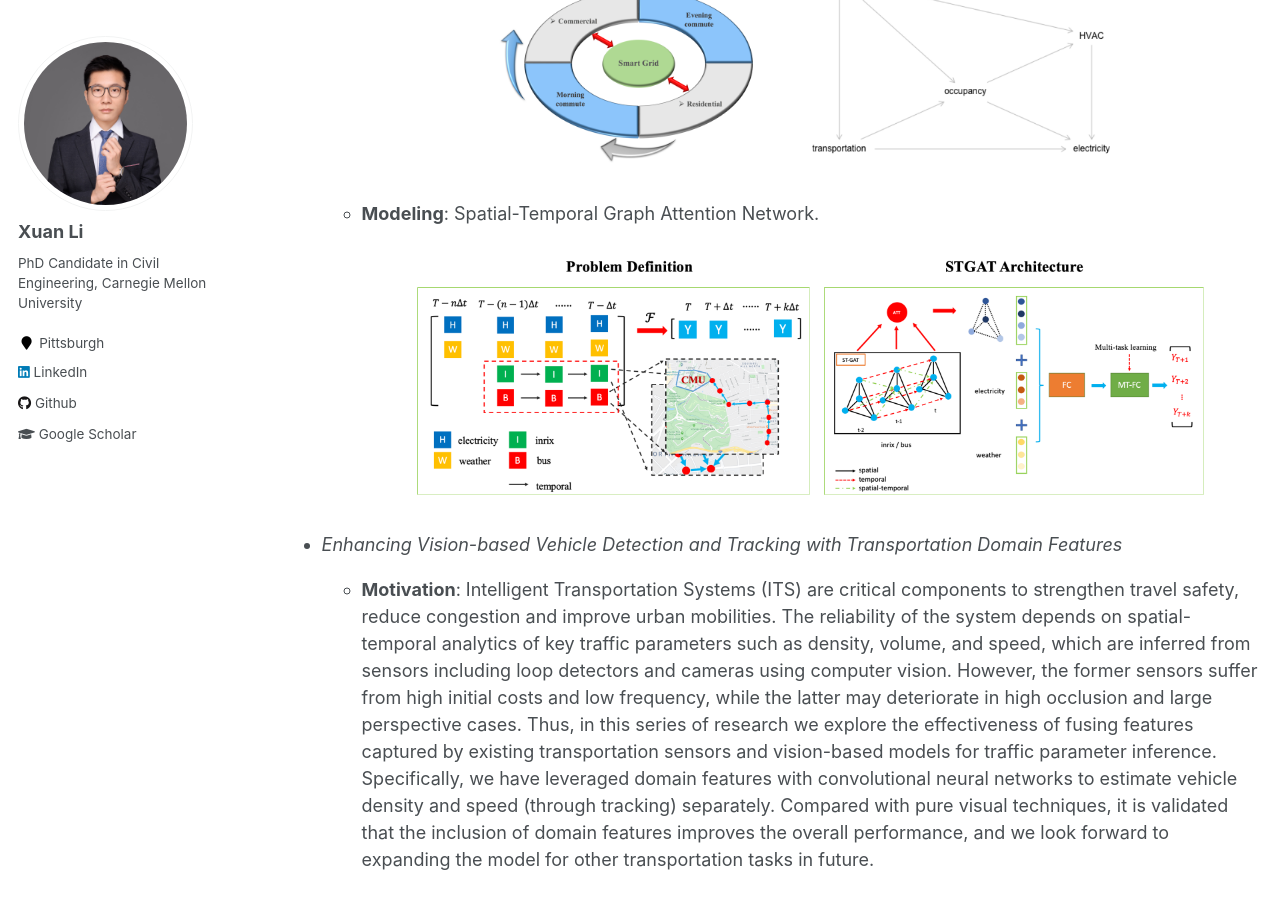
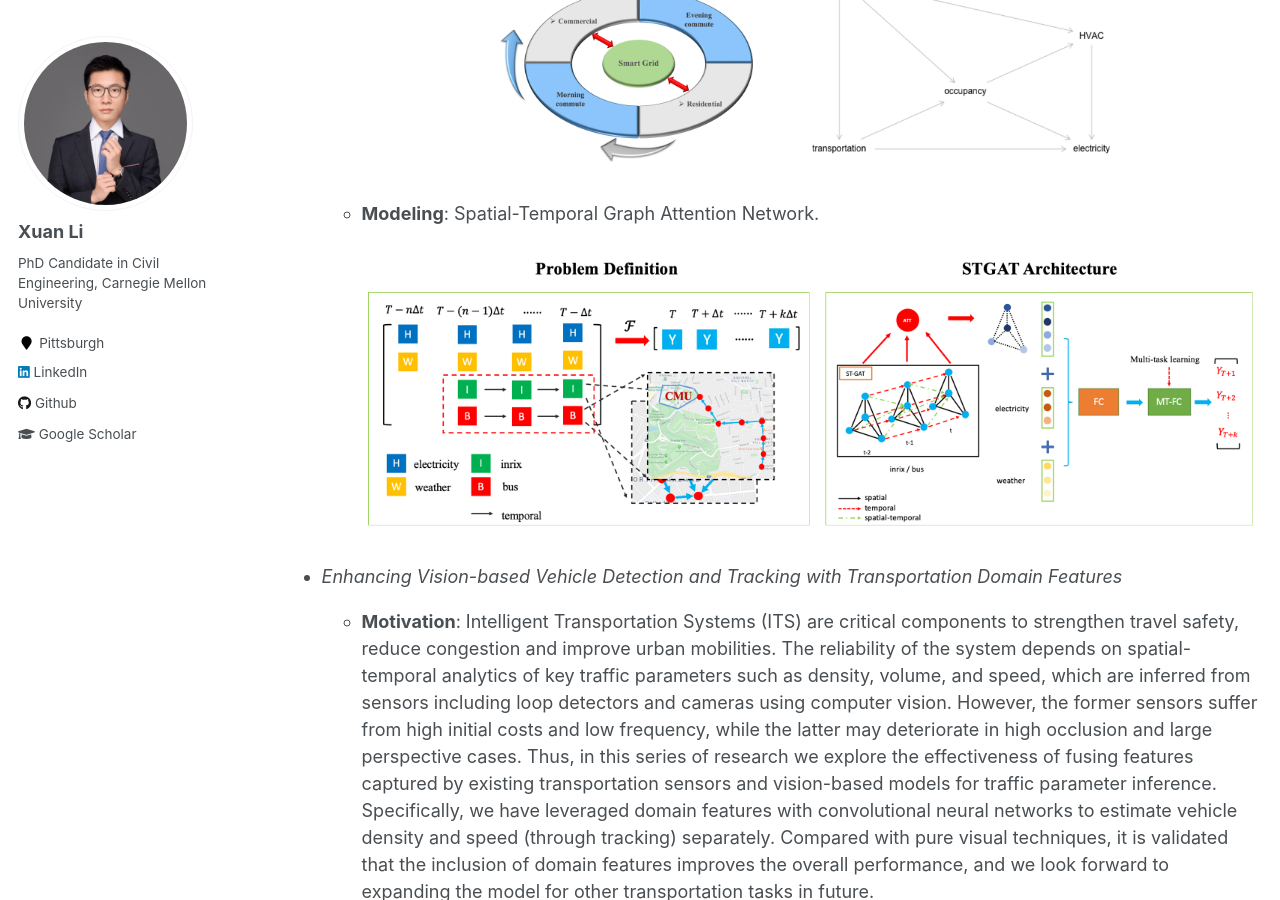
Before and after one commit to milanlx/milanlx.github.io, a Jekyll site: the page built from _pages/project.md, in a window 1280 px wide and 900 px high, scrolled down 516 px. Built offline with Jekyll 4.4.1, drawn with Linux system fonts in a browser that asks for light colours.

Commit message:
Update project.md

```diff
--- a/_pages/project.md
+++ b/_pages/project.md
@@ -19,7 +19,7 @@ Research Projects
   * **Modeling**: Spatial-Temporal Graph Attention Network.
 
 
-      <p align="center"><img width="800" height="250" src='/images/transResearch/STGAT.png'></p>
+      <p align="center"><img width="900" height="300" src='/images/transResearch/STGAT.png'></p>
 
 
 * *Enhancing Vision-based Vehicle Detection and Tracking with Transportation Domain Features*
```
